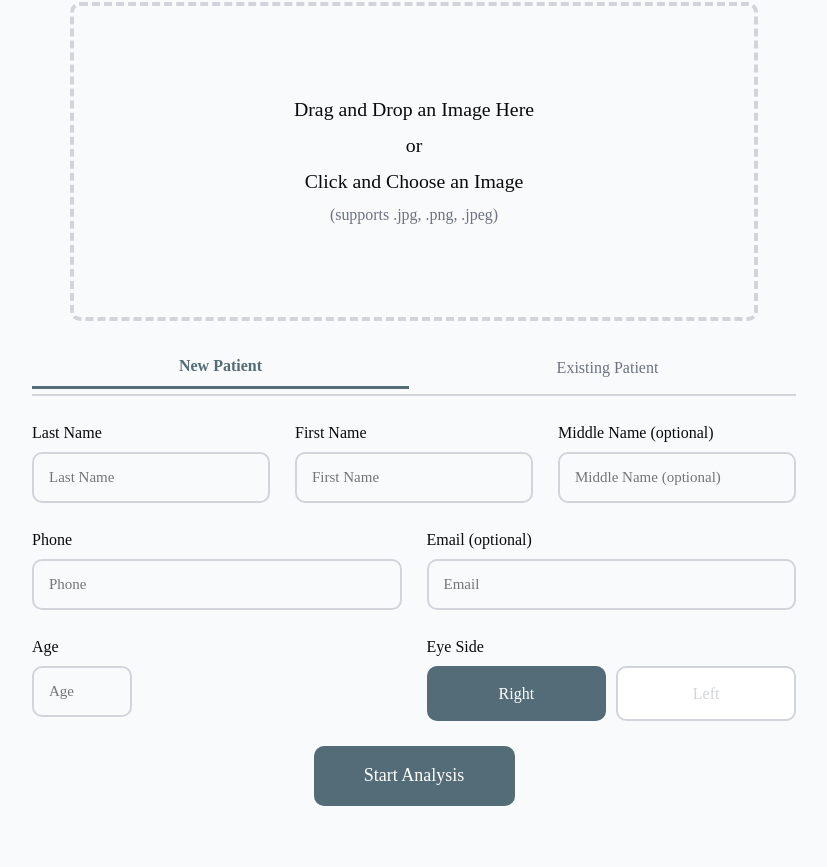
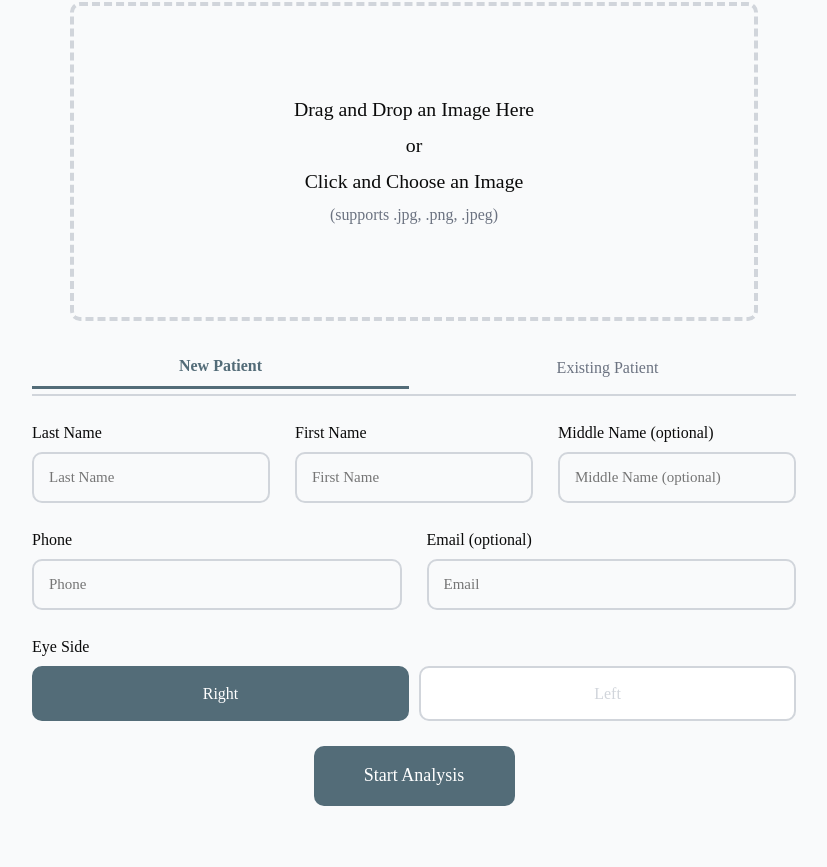
Before and after one commit to KyziaPi/RefraScan-App, a Flask app: page /inference-engine in a window 1280 px wide. Shown: the part 229-1096 px from the top of the page, without its empty margins (226-1053 px from the left). Run offline with Flask 3, Linux system fonts and the light colour scheme; a database or web service that is not in the repository returns one stand-in record (values such as "Sample title"); parts of the project's set-up code (start-up, migrations or seed data) failed here and were passed over; some libraries are stand-ins or nearby versions.

Commit message:
Age removed as an input

```diff
--- a/RefraScan/app.py
+++ b/RefraScan/app.py
@@ -95,11 +95,10 @@ os.makedirs(TEMP_DIR, exist_ok=True)
 # Refractive Error class labels
 CLASS_NAMES = ["Emmetropia", "Myopia", "Hyperopia"]
 
-# Load Model and Scaler
+# Load Model
 model = keras.models.load_model("static/models/resnet50.keras",
                                 compile=False  # Bypasses custom loss (SparseCategoricalFocalLoss) & optimizer loading
                                 )
-scaler = joblib.load("static/models/scaler.joblib")
 
 input_names = [inp.name for inp in model.inputs]
 print(f"Model's input names: {input_names}")
@@ -905,15 +904,9 @@ def submit_inference():
             return jsonify({'error': 'Invalid or missing file format. Allowed: png, jpg, jpeg'}), 400
 
         # Check if shared fields are present
-        required_fields = ['age', 'eye_side']
+        required_fields = ['eye_side']
         if not all(request.form.get(field) for field in required_fields):
             return jsonify({'error': 'Missing required fields'}), 400
-
-        # Safely parse numeric fields
-        try:
-            age = int(request.form.get('age'))
-        except (ValueError, TypeError):
-            return jsonify({'error': 'Age must be a valid integer'}), 400
 
         eye_side = request.form.get('eye_side')
 
@@ -1000,13 +993,10 @@ def submit_inference():
             if len(processed_img.shape) == 3:
                 processed_img = np.expand_dims(processed_img, axis=0)
 
-            # Preprocess Age for model input
-            age_array = np.array([[age]], dtype=np.float32)
-            scaled_age = scaler.transform(age_array)
-            age_input = scaled_age
-
             # 5. Run inference
-            raw_preds = model.predict({"image_input": processed_img, "meta_input": age_input}, verbose=0)
+            # This model has a single image input. Passing a dictionary here
+            # changes the input structure and triggers a Keras warning.
+            raw_preds = model.predict(processed_img, verbose=0)
             # 6. Extract predictions & probabilities
             pred_idx = int(np.argmax(raw_preds))
 
@@ -1033,7 +1023,6 @@ def submit_inference():
                 display_img=display_img,     # Used as the background canvas
                 output_folder=HEATMAP_FOLDER,
                 filename=img_filename,
-                metadata=scaled_age,
                 class_index=pred_idx,
                 alpha=0.4
             )
@@ -1041,16 +1030,16 @@ def submit_inference():
             # 8. Insert Record into PostgreSQL via add_row()
             insert_sql = """
                 INSERT INTO inference_history (
-                    patient_id, encounter_id, last_name, first_name, middle_name, phone, age, email,
+                    patient_id, encounter_id, last_name, first_name, middle_name, phone, email,
                     eye_side, prediction_label, myopia_probability,
                     hyperopia_probability, normal_probability,
                     image_name, original_image_path, heatmap_image_path
-                ) VALUES (%s, %s, %s, %s, %s, %s, %s, %s, %s, %s, %s, %s, %s, %s, %s, %s)
+                ) VALUES (%s, %s, %s, %s, %s, %s, %s, %s, %s, %s, %s, %s, %s, %s, %s)
                 RETURNING inference_id;
             """
 
             db_values = (
-                patient_id, encounter_id, last_name, first_name, middle_name, phone, age, email,
+                patient_id, encounter_id, last_name, first_name, middle_name, phone, email,
                 eye_side, CLASS_NAMES[pred_idx], myopia_prob,
                 hyperopia_prob, normal_prob,
                 img_filename, relative_img_filepath, relative_heatmap_filepath
@@ -1136,7 +1125,7 @@ def inference_results(inference_id):
         SELECT
             id as inf_id, inference_id, patient_id, encounter_id, last_name, first_name, middle_name,
             last_name || ', ' || first_name || COALESCE(' ' || LEFT(NULLIF(middle_name, ''), 1) || '.', '') AS "FullName",
-            phone, age, email, eye_side,
+            phone, email, eye_side,
             TO_CHAR(screening_date, 'MM-DD-YYYY') AS screening_date, prediction_label, myopia_probability,
             hyperopia_probability, normal_probability, original_image_path, heatmap_image_path
         FROM inference_history
@@ -1175,8 +1164,7 @@ def inference_results(inference_id):
         middle_name=record.get('middle_name', ''),
         date=record.get('screening_date'),
         phone=record.get('phone', ''),
-        email=record.get('email', ''),
-        age=record.get('age', ''),
+        email=record.get('email', '') or "N/A",
         eye_side=record.get('eye_side'),
         prediction=pred_label,
         confidence=f"{confidence:.2f}%",
@@ -1193,7 +1181,7 @@ def inference_history():
     """Inference History View"""
     select_sql = """
         SELECT
-            inference_id, age, eye_side,
+            inference_id, eye_side,
             TO_CHAR(screening_date, 'MM-DD-YYYY') AS screening_date,
             prediction_label,
             last_name || ', ' || first_name || COALESCE(' ' || LEFT(NULLIF(middle_name, ''), 1) || '.', '') AS "FullName",
@@ -1234,7 +1222,6 @@ def inference_history():
             formatted_records.append({
                 'inference_id': record.get('inference_id'),
                 'name': record.get('fullname') or record.get('FullName') or 'N/A',
-                'age': record.get('age'),
                 'eye_side': record.get('eye_side'),
                 'date': formatted_date,
                 'prediction': record.get('prediction_label'),
@@ -1528,7 +1515,6 @@ def add_patient():
             "first_name": request.form.get("first_name", ""),
             "last_name": request.form.get("last_name", ""),
             "middle_name": request.form.get("middle_name", ""),
-            "age": request.form.get("age", ""),
             "phone": request.form.get("phone", ""),
             "email": request.form.get("email", "")
         }
--- a/RefraScan/static/css/inference-history.css
+++ b/RefraScan/static/css/inference-history.css
@@ -134,7 +134,6 @@
     grid-template-columns:
         minmax(4rem, 1.2fr)
 		minmax(14rem, 2fr)
-		minmax(4rem, 0.4fr)
         minmax(4rem, 0.4fr)
         minmax(6rem, 0.8fr)
         minmax(6rem, 0.8fr)
--- a/RefraScan/templates/index.html
+++ b/RefraScan/templates/index.html
@@ -77,7 +77,7 @@ RefraScan - Inference Engine
 					<header class="dashboard-report__header">
 						<div>
 							<p class="dashboard__eyebrow">RefraScan report</p>
-							<h2 id="dashboard-report-title">Detailed dashboard insights</h2>
+							<h2 id="dashboard-report-title">Detailed Patient Record insights</h2>
 							<p id="dashboard-report-generated" class="dashboard-report__generated"></p>
 						</div>
 						<button type="button" class="dashboard-report__close" id="dashboard-report-close" aria-label="Close report">&times;</button>
--- a/RefraScan/templates/inference-engine.html
+++ b/RefraScan/templates/inference-engine.html
@@ -110,10 +110,6 @@ RefraScan - Inference Engine
 
 					<!-- SHARED FIELDS: Age & Eye Side (Appears for both tabs) -->
 					<div class="input-group-row input-group-row3">
-						<div class="input-group-container">
-							<label for="age" class="input-group-label" required>Age</label>
-							<input type="number" id="age" name="age" class="input-container text2 input-age" placeholder="Age" />
-						</div>
 
 						<div class="input-group-container eye-side-group">
 							<p class="input-group-label">Eye Side</p>
--- a/RefraScan/templates/inference-history.html
+++ b/RefraScan/templates/inference-history.html
@@ -42,7 +42,6 @@ RefraScan - Inference History
                 <div class="root-table-header">
                     <p class="root-text">ID</p>
                     <p class="root-text">Name</p>
-                    <p class="root-text">Age</p>
                     <p class="root-text">Side</p>
                     <p class="root-text">Date</p>
                     <p class="root-text">Prediction</p>
@@ -56,7 +55,6 @@ RefraScan - Inference History
                             <div class="table-row">
                                 <p class="table-row-text">{{ record.inference_id }}</p>
                                 <p class="table-row-text">{{ record.name }}</p>
-                                <p class="table-row-text">{{ record.age }}</p>
                                 <p class="table-row-text">{{ record.eye_side }}</p>
                                 <p class="table-row-text">{{ record.date }}</p>
                                 <p class="table-row-text">{{ record.prediction }}</p>
--- a/RefraScan/utilities/database.py
+++ b/RefraScan/utilities/database.py
@@ -210,7 +210,6 @@ def create_database():
             first_name VARCHAR(100) NOT NULL,
             middle_name VARCHAR(100),
             phone VARCHAR(50) NOT NULL,
-            age INTEGER NOT NULL,
             email VARCHAR(255),
 
             eye_side VARCHAR(10) CHECK (eye_side IN ('Right', 'Left', 'OD', 'OS')),
```
Also changed, not shown: RefraScan/templates/inference-results.html (+2 -10 lines), RefraScan/utilities/explainability.py (+3 -7 lines), 2 other files.
